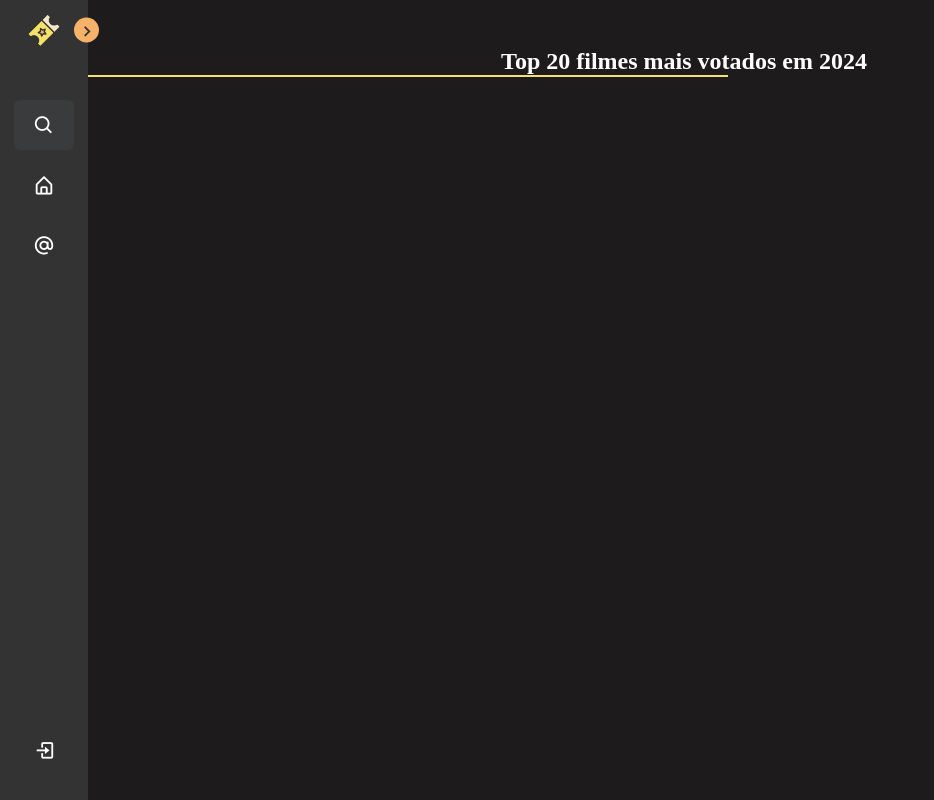
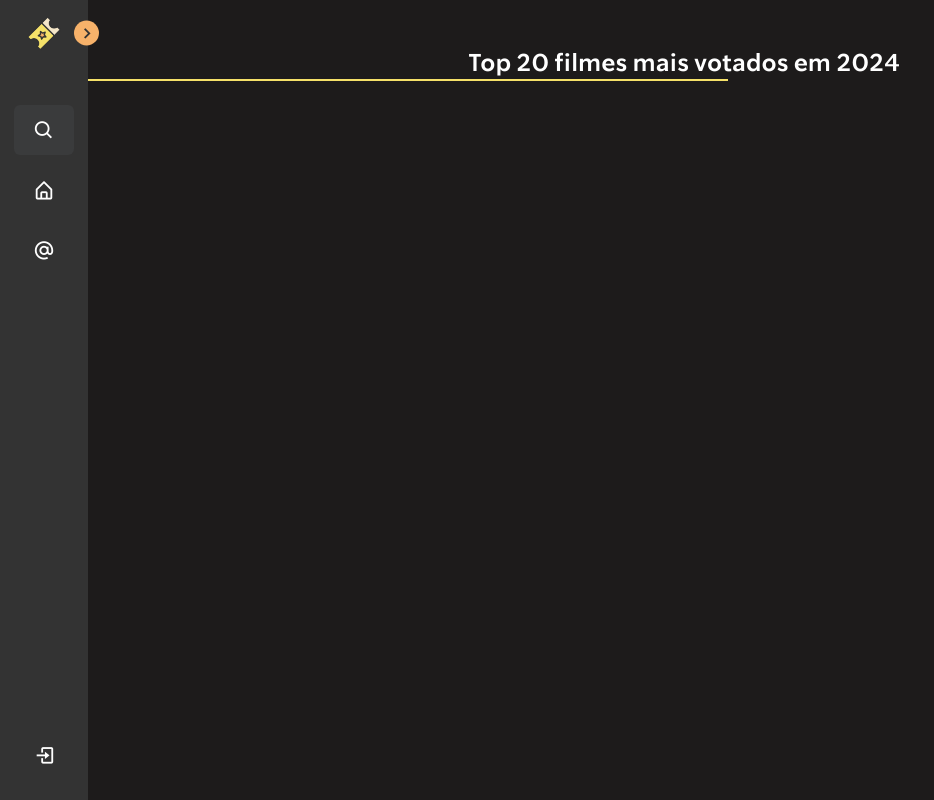
Before and after one commit to gufreschi/gaalk-django, a Django app: page / in a window 1280 px wide. Shown: the whole page, without its empty margins (0-934 px from the left). Run offline with Django 4.2, Linux system fonts and the light colour scheme; data that the repository does not hold is empty; some web fonts are replaced.

Commit message:
add fontes que pararam de funcionar e deixaram o site lento// agr estao baixadas na pasta 'fonts'

```diff
--- a/projeto_GAALK/app_GAALK/static/css/style.css
+++ b/projeto_GAALK/app_GAALK/static/css/style.css
@@ -2,7 +2,14 @@
     margin: 0;
     padding: 0;
     box-sizing: border-box;
-    font-family: "SoDo Sans SemiBold";
+    font-family: 'SoDo Sans SemiBold';
+}
+
+@font-face {
+    font-family: 'SoDo Sans SemiBold';
+    src: url('../fonts/SoDoSans-SemiBold.ttf') format('truetype');
+    font-weight: normal;
+    font-style: normal;
 }
 
 :root {
--- a/projeto_GAALK/app_GAALK/templates/base.html
+++ b/projeto_GAALK/app_GAALK/templates/base.html
@@ -10,7 +10,7 @@
     <link rel="stylesheet" href="{% static "css/style.css" %}">
 
     <!--FONTE-->
-    <link href="https://db.onlinewebfonts.com/c/d7e8a95865396cddca89b00080d2cba6?family=SoDo+Sans+SemiBold" rel="stylesheet"/>
+
 
     <!--Boxicons CSS-->
     <link href='https://unpkg.com/boxicons@2.1.1/css/boxicons.min.css' rel='stylesheet'>
```
Also changed, not shown: projeto_GAALK/app_GAALK/static/fonts/SoDoSans-SemiBold.ttf (added), projeto_GAALK/db.sqlite3.
